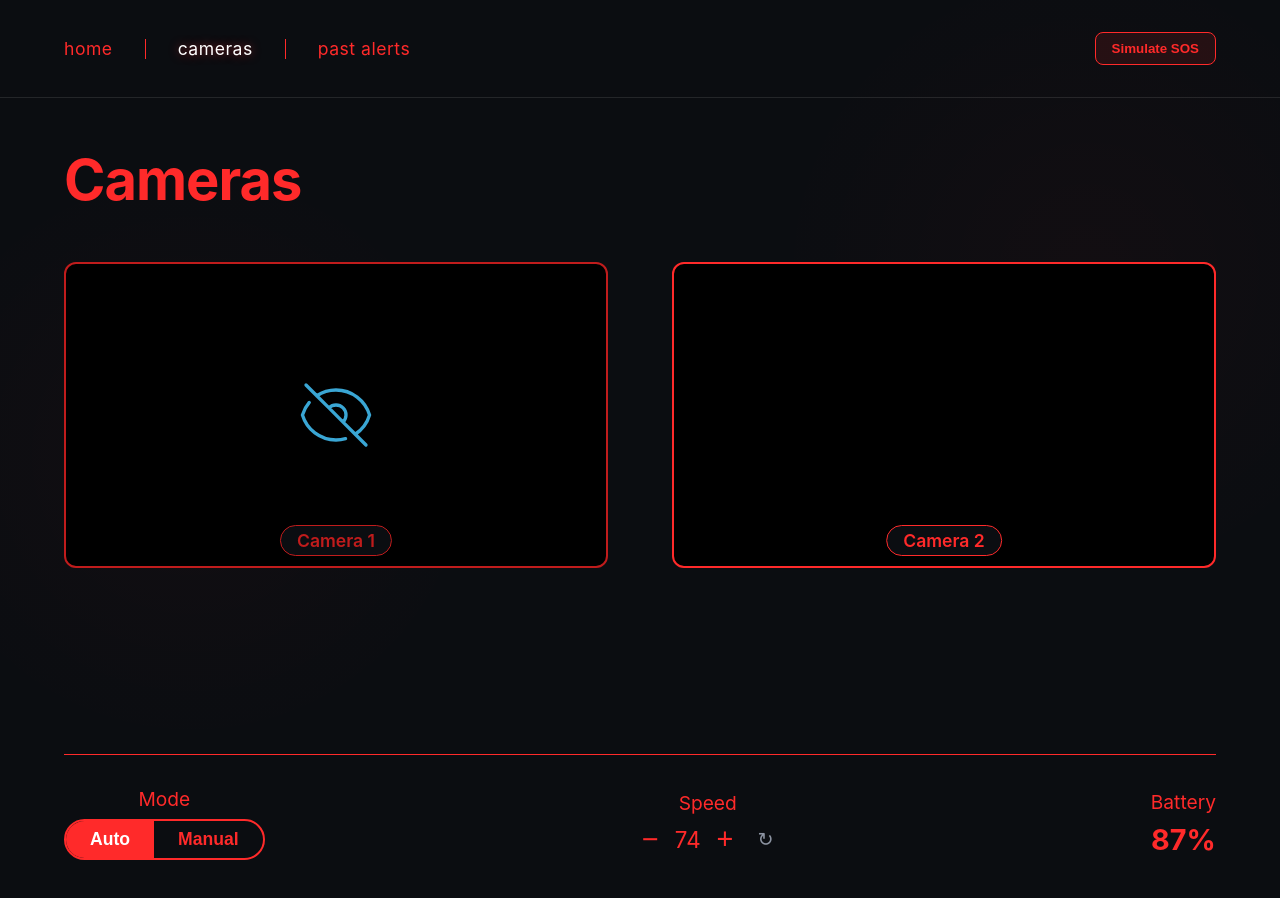
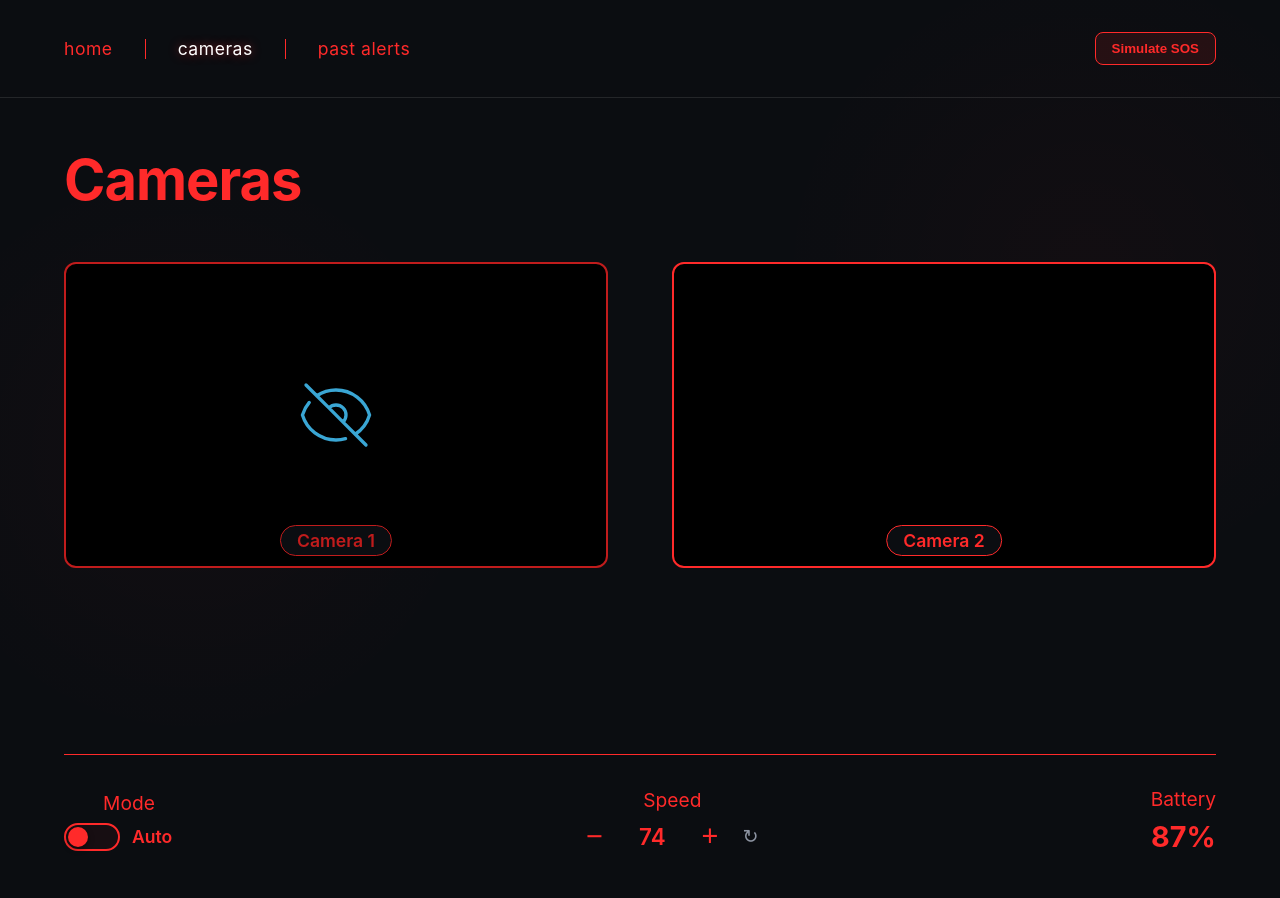
Before and after one commit to NOKIA-5G-SOS-Rover/Frontend, a React (Create React App) app: page / in a window 1280 px wide. Both pictures are taken after a click on the link "cameras". Shown: the top 898 px of the page. Built offline with nearby package versions, Linux system fonts and the light colour scheme.

Commit message:
Camera View modified

```diff
--- a/src/App.css
+++ b/src/App.css
@@ -545,28 +545,65 @@ body {
     font-size: 1.2rem;
 }
 
-/* Mode Pill */
-.mode-toggle {
-    display: flex;
-    border: 2px solid var(--accent-red);
-    border-radius: 30px;
-    overflow: hidden;
-}
-
-.mode-toggle button {
+/* Mode Switch (single control, flips Auto <-> Manual, also bound to Shift+S) */
+.mode-switch {
+    display: flex;
+    align-items: center;
+    gap: 0.75rem;
     background: transparent;
     border: none;
-    color: var(--accent-red);
-    padding: 0.5rem 1.5rem;
+    padding: 0;
+    cursor: pointer;
+    font-family: var(--font-main);
+}
+
+.mode-switch-track {
+    position: relative;
+    width: 56px;
+    height: 28px;
+    border: 2px solid var(--accent-red);
+    border-radius: 20px;
+    background: rgba(255, 42, 42, 0.05);
+    transition: background 0.3s ease, box-shadow 0.3s ease;
+}
+
+.mode-switch.manual .mode-switch-track {
+    background: var(--accent-red);
+    box-shadow: 0 0 15px rgba(255, 42, 42, 0.5);
+}
+
+.mode-switch-thumb {
+    position: absolute;
+    top: 2px;
+    left: 2px;
+    width: 20px;
+    height: 20px;
+    border-radius: 50%;
+    background: var(--accent-red);
+    box-shadow: 0 2px 6px rgba(0, 0, 0, 0.4);
+    transition: transform 0.3s cubic-bezier(0.34, 1.56, 0.64, 1), background 0.3s ease;
+}
+
+.mode-switch.manual .mode-switch-thumb {
+    transform: translateX(28px);
+    background: #fff;
+}
+
+.mode-switch-text {
+    min-width: 62px;
+    text-align: left;
+    color: var(--accent-red);
     font-size: 1.1rem;
     font-weight: 600;
-    cursor: pointer;
-    transition: background 0.3s;
-}
-
-.mode-toggle button.active {
-    background: var(--accent-red);
-    color: #fff;
+    transition: color 0.3s ease;
+}
+
+.mode-switch:hover .mode-switch-track {
+    box-shadow: 0 0 10px rgba(255, 42, 42, 0.3);
+}
+
+.mode-switch:active .mode-switch-thumb {
+    width: 24px;
 }
 
 /* Speed Controls */
@@ -584,6 +621,35 @@ body {
     color: var(--accent-red);
     font-size: 1.8rem;
     cursor: pointer;
+}
+
+.speed-input {
+    width: 4.5ch;
+    background: transparent;
+    border: none;
+    border-bottom: 1px solid transparent;
+    color: var(--accent-red);
+    font-family: var(--font-main);
+    font-size: 1.4rem;
+    font-weight: 600;
+    text-align: center;
+    -moz-appearance: textfield;
+    transition: border-color 0.2s ease;
+}
+
+.speed-input::-webkit-outer-spin-button,
+.speed-input::-webkit-inner-spin-button {
+    -webkit-appearance: none;
+    margin: 0;
+}
+
+.speed-input:hover {
+    border-bottom-color: rgba(255, 42, 42, 0.35);
+}
+
+.speed-input:focus {
+    outline: none;
+    border-bottom-color: var(--accent-red);
 }
 
 .speed-reset-btn {
--- a/src/components/CamerasView.jsx
+++ b/src/components/CamerasView.jsx
@@ -1,38 +1,99 @@
-import React, { useEffect, useState } from 'react';
+import React, { useEffect, useState, useRef } from 'react';
 
 export default function CamerasView() {
   const [mode, setMode] = useState('auto');
   const [speed, setSpeed] = useState(74);
-  const [pressedDirection, setPressedDirection] = useState(null);
+  const [activeDirections, setActiveDirections] = useState(() => new Set());
 
+  // Track physical keys held AND the current active scheme ('arrows' or 'wasd')
+  const heldKeysRef = useRef(new Set());
+  const activeSchemeRef = useRef(null);
+
+  const toggleMode = () => {
+    setMode(prev => (prev === 'auto' ? 'manual' : 'auto'));
+  };
+
+  // Global shortcut: Shift+S toggles Auto/Manual, regardless of current mode
+  useEffect(() => {
+    const handleShortcut = (event) => {
+      if (event.shiftKey && (event.key === 'S' || event.key === 's')) {
+        event.preventDefault();
+        toggleMode();
+      }
+    };
+
+    window.addEventListener('keydown', handleShortcut);
+    return () => window.removeEventListener('keydown', handleShortcut);
+  }, []);
+
+  // Keyboard movement controls
   useEffect(() => {
     if (mode !== 'manual') {
-      setPressedDirection(null);
+      setActiveDirections(new Set());
+      heldKeysRef.current.clear();
+      activeSchemeRef.current = null;
       return undefined;
     }
 
     const directionMap = {
-      ArrowUp: 'up',
-      ArrowDown: 'down',
-      ArrowLeft: 'left',
-      ArrowRight: 'right',
+      ArrowUp: 'up', ArrowDown: 'down', ArrowLeft: 'left', ArrowRight: 'right',
+      w: 'up', W: 'up', s: 'down', S: 'down', a: 'left', A: 'left', d: 'right', D: 'right',
+    };
+
+    const schemeMap = {
+      ArrowUp: 'arrows', ArrowDown: 'arrows', ArrowLeft: 'arrows', ArrowRight: 'arrows',
+      w: 'wasd', W: 'wasd', s: 'wasd', S: 'wasd', a: 'wasd', A: 'wasd', d: 'wasd', D: 'wasd',
+    };
+
+    const opposites = { up: 'down', down: 'up', left: 'right', right: 'left' };
+
+    const recalculateDirections = () => {
+      const nextActive = new Set();
+
+      for (const key of heldKeysRef.current) {
+        const dir = directionMap[key];
+        if (!nextActive.has(opposites[dir])) {
+          nextActive.add(dir);
+        }
+      }
+
+      setActiveDirections(nextActive);
     };
 
     const handleKeyDown = (event) => {
-      const direction = directionMap[event.key];
-      if (direction) {
-        event.preventDefault();
-        setPressedDirection(direction);
-      }
+      const dir = directionMap[event.key];
+      if (!dir) return;
+
+      const scheme = schemeMap[event.key];
+
+      // If a scheme is active and it's NOT the one we just pressed, ignore the key entirely
+      if (activeSchemeRef.current && activeSchemeRef.current !== scheme) return;
+
+      event.preventDefault();
+
+      // Lock in the current scheme and add the key
+      activeSchemeRef.current = scheme;
+      heldKeysRef.current.add(event.key);
+      recalculateDirections();
     };
 
     const handleKeyUp = (event) => {
-      const direction = directionMap[event.key];
-      if (direction) {
-        setPressedDirection((currentDirection) => (
-          currentDirection === direction ? null : currentDirection
-        ));
+      const dir = directionMap[event.key];
+      if (!dir) return;
+
+      const scheme = schemeMap[event.key];
+
+      // Ignore keyups from the opposite scheme just in case
+      if (activeSchemeRef.current !== scheme) return;
+
+      heldKeysRef.current.delete(event.key);
+
+      // If we released all keys, unlock the scheme so the user can switch
+      if (heldKeysRef.current.size === 0) {
+        activeSchemeRef.current = null;
       }
+
+      recalculateDirections();
     };
 
     window.addEventListener('keydown', handleKeyDown);
@@ -43,15 +104,39 @@ export default function CamerasView() {
     };
   }, [mode]);
 
+  // Speed controls
   const updateSpeed = (adjustment) => {
     setSpeed(prevSpeed => {
-      let newSpeed = prevSpeed + adjustment;
+      const current = (prevSpeed === '' || prevSpeed === '-') ? 0 : parseInt(prevSpeed, 10);
+      let newSpeed = current + adjustment;
       if (newSpeed > 255) newSpeed = 255;
       if (newSpeed < -255) newSpeed = -255;
       return newSpeed;
     });
   };
 
+  const handleSpeedInput = (event) => {
+    const raw = event.target.value;
+
+    if (raw === '' || raw === '-') {
+      setSpeed(raw);
+      return;
+    }
+
+    let parsed = parseInt(raw, 10);
+    if (Number.isNaN(parsed)) return;
+    if (parsed > 255) parsed = 255;
+    if (parsed < -255) parsed = -255;
+    setSpeed(parsed);
+  };
+
+  const handleSpeedBlur = () => {
+    if (speed === '' || speed === '-' || Number.isNaN(speed)) {
+      setSpeed(0);
+    }
+  };
+
+  // Fullscreen handler
   const handleFullscreen = (e) => {
     const feed = e.currentTarget;
     if (feed.requestFullscreen) {
@@ -86,17 +171,17 @@ export default function CamerasView() {
 
         <div className={`manual-controls ${mode === 'auto' ? 'hidden' : ''}`} id="manual-controls">
           <div className="directional-arrows">
-            <button className={`dir-btn up ${pressedDirection === 'up' ? 'active' : ''}`} id="dir-up">
+            <button className={`dir-btn up ${activeDirections.has('up') ? 'active' : ''}`} id="dir-up">
               <svg xmlns="http://www.w3.org/2000/svg" fill="none" viewBox="0 0 24 24" strokeWidth="2.5" stroke="currentColor"><path strokeLinecap="round" strokeLinejoin="round" d="m4.5 15.75 7.5-7.5 7.5 7.5" /></svg>
             </button>
             <div className="mid-row">
-              <button className={`dir-btn left ${pressedDirection === 'left' ? 'active' : ''}`} id="dir-left">
+              <button className={`dir-btn left ${activeDirections.has('left') ? 'active' : ''}`} id="dir-left">
                 <svg xmlns="http://www.w3.org/2000/svg" fill="none" viewBox="0 0 24 24" strokeWidth="2.5" stroke="currentColor"><path strokeLinecap="round" strokeLinejoin="round" d="M15.75 19.5 8.25 12l7.5-7.5" /></svg>
               </button>
-              <button className={`dir-btn down ${pressedDirection === 'down' ? 'active' : ''}`} id="dir-down">
+              <button className={`dir-btn down ${activeDirections.has('down') ? 'active' : ''}`} id="dir-down">
                 <svg xmlns="http://www.w3.org/2000/svg" fill="none" viewBox="0 0 24 24" strokeWidth="2.5" stroke="currentColor"><path strokeLinecap="round" strokeLinejoin="round" d="m19.5 8.25-7.5 7.5-7.5-7.5" /></svg>
               </button>
-              <button className={`dir-btn right ${pressedDirection === 'right' ? 'active' : ''}`} id="dir-right">
+              <button className={`dir-btn right ${activeDirections.has('right') ? 'active' : ''}`} id="dir-right">
                 <svg xmlns="http://www.w3.org/2000/svg" fill="none" viewBox="0 0 24 24" strokeWidth="2.5" stroke="currentColor"><path strokeLinecap="round" strokeLinejoin="round" d="M8.25 4.5 15.75 12l-7.5 7.5" /></svg>
               </button>
             </div>
@@ -107,17 +192,36 @@ export default function CamerasView() {
       <div className="bottom-bar">
         <div className="bar-section mode-section">
           <span className="bar-label">Mode</span>
-          <div className="mode-toggle">
-            <button id="mode-auto" className={mode === 'auto' ? 'active' : ''} onClick={() => setMode('auto')}>Auto</button>
-            <button id="mode-manual" className={mode === 'manual' ? 'active' : ''} onClick={() => setMode('manual')}>Manual</button>
-          </div>
+          <button
+            id="mode-toggle"
+            className={`mode-switch ${mode}`}
+            onClick={toggleMode}
+            role="switch"
+            aria-checked={mode === 'manual'}
+            title="Toggle Auto/Manual (Shift+S)"
+          >
+            <span className="mode-switch-track">
+              <span className="mode-switch-thumb" />
+            </span>
+            <span className="mode-switch-text">{mode === 'auto' ? 'Auto' : 'Manual'}</span>
+          </button>
         </div>
 
         <div className="bar-section speed-section">
           <span className="bar-label">Speed</span>
           <div className="speed-adjuster">
             <button id="speed-down" className="speed-btn" onClick={() => updateSpeed(-25)}>−</button>
-            <span id="speed-value">{speed}</span>
+            <input
+              id="speed-value"
+              className="speed-input"
+              type="text"
+              min="-255"
+              max="255"
+              step="1"
+              value={speed}
+              onChange={handleSpeedInput}
+              onBlur={handleSpeedBlur}
+            />
             <button id="speed-up" className="speed-btn" onClick={() => updateSpeed(25)}>+</button>
             <button id="speed-reset" className="speed-reset-btn" onClick={() => setSpeed(74)} title="Reset Speed">&#x21bb;</button>
           </div>
```
